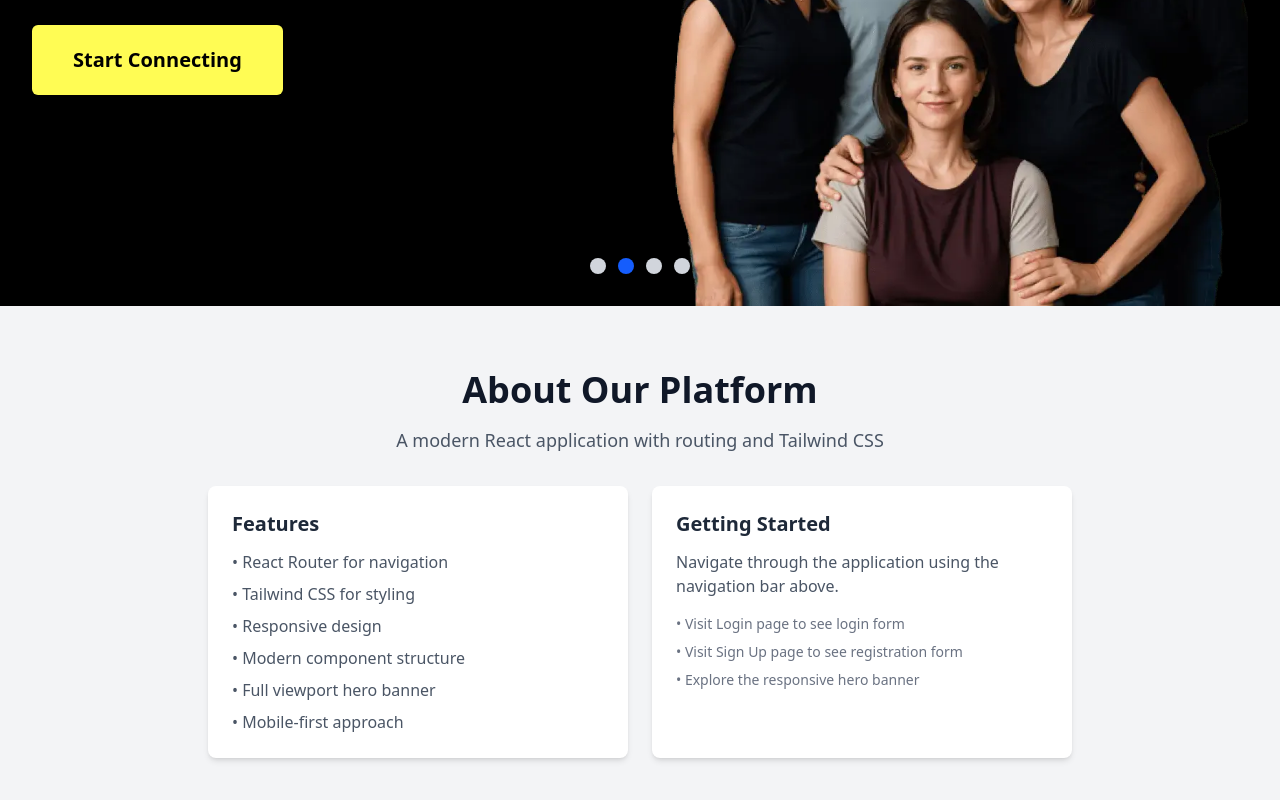
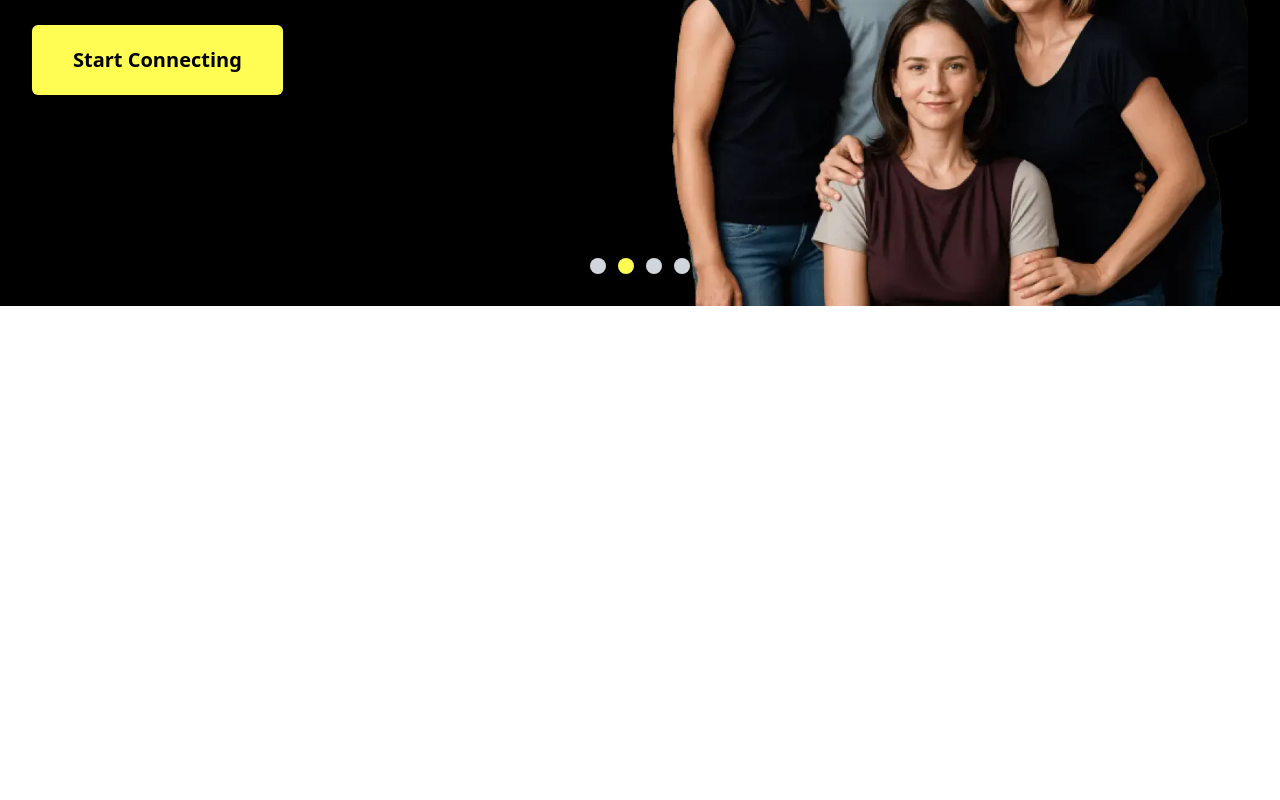
Before and after one commit to Himanshu111001/4WayTechAssignment, a React (Vite) app: page / in a window 1280 px wide. Shown: the part 1294-2094 px from the top of the page. After the commit the page ends 1600 px from the top, so only its background shows below. Built offline with nearby package versions, Linux system fonts and the light colour scheme.

Commit message:
remove extra content from home page

```diff
--- a/src/components/CarouselSection.jsx
+++ b/src/components/CarouselSection.jsx
@@ -130,11 +130,15 @@ const CarouselSection = () => {
             <button
               key={index}
               onClick={() => goToSlide(index)}
-              className={`w-3 h-3 sm:w-4 sm:h-4 rounded-full transition-all duration-300 ease-in-out transform hover:scale-125 focus:outline-none focus:ring-2 focus:ring-blue-500 focus:ring-offset-2 ${
+              className={`w-3 h-3 sm:w-4 sm:h-4 rounded-full transition-all duration-300 ease-in-out transform hover:scale-125 focus:outline-none focus:ring-2 focus:ring-yellow-500 focus:ring-offset-2 ${
                 index === currentSlide
-                  ? "bg-blue-600 shadow-lg"
+                  ? "shadow-lg"
                   : "bg-gray-300 hover:bg-gray-400"
               }`}
+              style={{
+                backgroundColor:
+                  index === currentSlide ? "rgb(255, 252, 84)" : undefined,
+              }}
               aria-label={`Go to slide ${index + 1}`}
             />
           ))}
--- a/src/pages/Home.jsx
+++ b/src/pages/Home.jsx
@@ -10,56 +10,6 @@ const Home = () => {
 
       {/* Carousel Section - Full viewport carousel */}
       <CarouselSection />
-
-      {/* Main Content Section */}
-      <div className="min-h-screen bg-gray-100">
-        <div className="max-w-4xl mx-auto px-4 py-16">
-          <div className="text-center mb-8">
-            <h2 className="text-4xl font-bold text-gray-900 mb-4">
-              About Our Platform
-            </h2>
-            <p className="text-lg text-gray-600 mb-8">
-              A modern React application with routing and Tailwind CSS
-            </p>
-          </div>
-
-          <div className="grid md:grid-cols-2 gap-6">
-            <div className="bg-white rounded-lg shadow-md p-6">
-              <h3 className="text-xl font-semibold text-gray-800 mb-3">
-                Features
-              </h3>
-              <ul className="space-y-2 text-gray-600">
-                <li>• React Router for navigation</li>
-                <li>• Tailwind CSS for styling</li>
-                <li>• Responsive design</li>
-                <li>• Modern component structure</li>
-                <li>• Full viewport hero banner</li>
-                <li>• Mobile-first approach</li>
-              </ul>
-            </div>
-
-            <div className="bg-white rounded-lg shadow-md p-6">
-              <h3 className="text-xl font-semibold text-gray-800 mb-3">
-                Getting Started
-              </h3>
-              <p className="text-gray-600 mb-4">
-                Navigate through the application using the navigation bar above.
-              </p>
-              <div className="space-y-2">
-                <p className="text-sm text-gray-500">
-                  • Visit Login page to see login form
-                </p>
-                <p className="text-sm text-gray-500">
-                  • Visit Sign Up page to see registration form
-                </p>
-                <p className="text-sm text-gray-500">
-                  • Explore the responsive hero banner
-                </p>
-              </div>
-            </div>
-          </div>
-        </div>
-      </div>
     </div>
   );
 };
```
